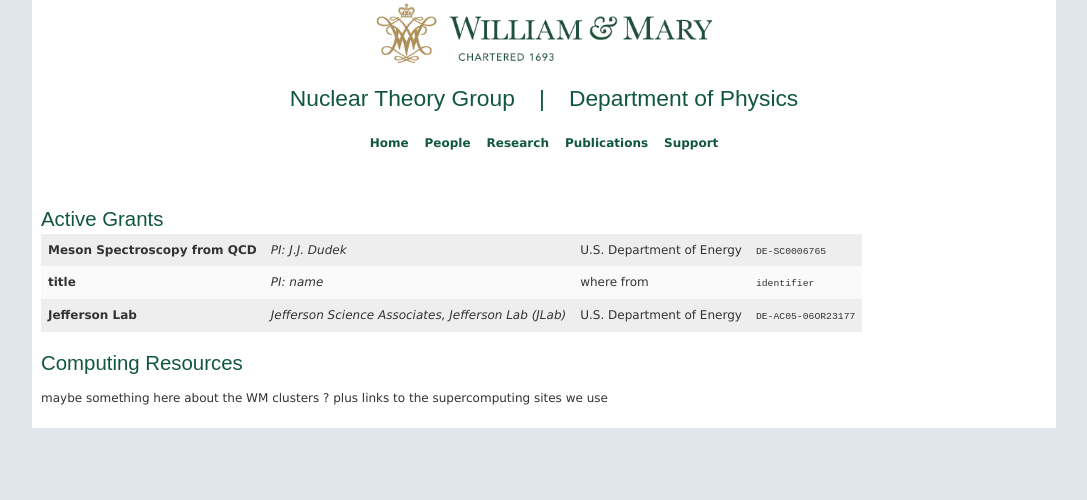
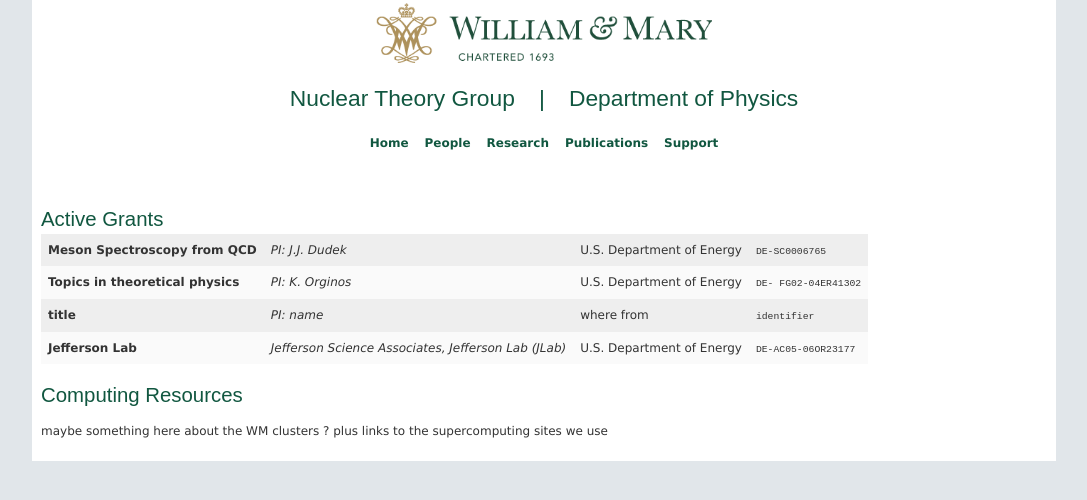
Before and after one commit to jozefdudek/wm_nucl_th_website, a Jekyll site: the page built from support.html, in a window 1280 px wide. Shown: the top 500 px of the page, without its empty margins (82-1169 px from the left). Built offline with Jekyll 4.4.1, drawn with Linux system fonts in a browser that asks for light colours.

Commit message:
added my support

```diff
--- a/support.html
+++ b/support.html
@@ -42,6 +42,13 @@
     </tr>
 
     <tr class="highlights">
+      <td class="highlights"> <b>Topics in theoretical physics</b> </td>
+      <td class="highlights"> <i>PI: K. Orginos</i> </td>
+      <td class="highlights"> U.S. Department of Energy </td>
+      <td class="highlights"> <tt> DE- FG02-04ER41302  </tt> </td>
+      </tr>
+
+    <tr class="highlights">
       <td class="highlights"> <b>title</b> </td>
       <td class="highlights"> <i>PI: name</i> </td>
       <td class="highlights"> where from </td>
```
